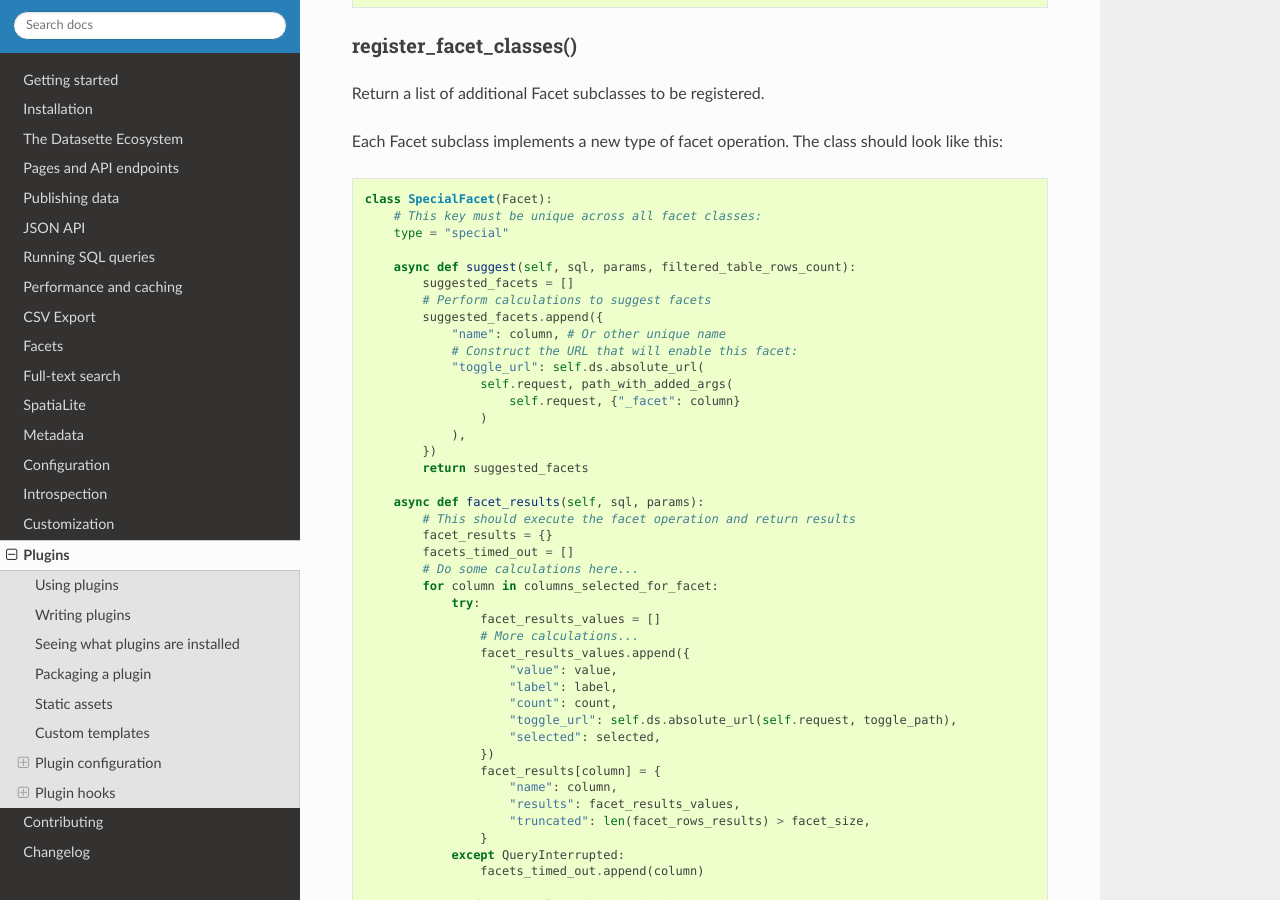
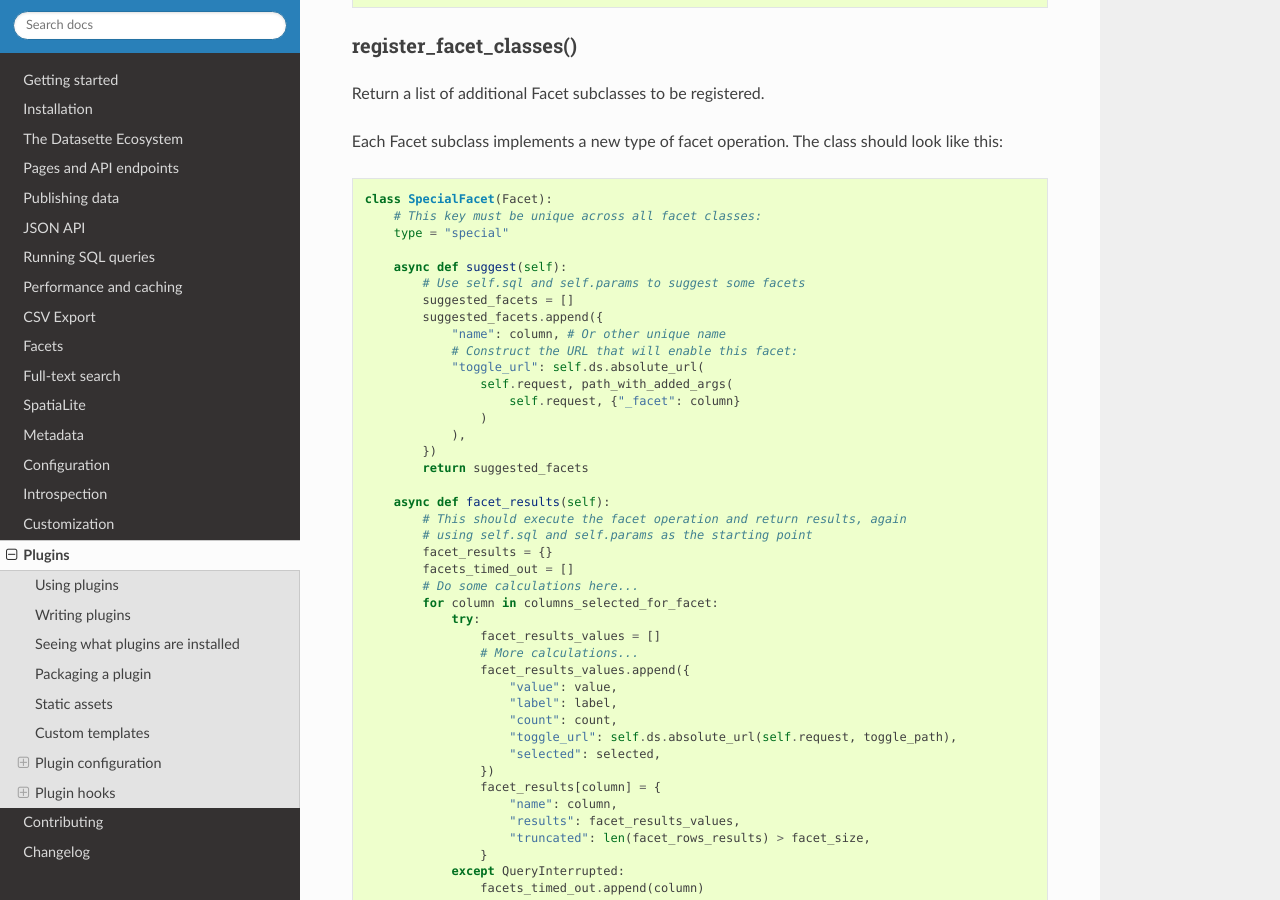
Before and after one commit to simonw/datasette, a Sphinx documentation site: the page built from docs/plugins.rst, in a window 1280 px wide and 900 px high, scrolled down 14633 px. Built offline with Sphinx 7.4.7 and the Read the Docs theme 2.0.0, drawn with Linux system fonts in a browser that asks for light colours.

Commit message:
Updated custom facet docs, closes #482

```diff
--- a/docs/plugins.rst
+++ b/docs/plugins.rst
@@ -712,9 +712,9 @@ Each Facet subclass implements a new type of facet operation. The class should l
         # This key must be unique across all facet classes:
         type = "special"
 
-        async def suggest(self, sql, params, filtered_table_rows_count):
+        async def suggest(self):
+            # Use self.sql and self.params to suggest some facets
             suggested_facets = []
-            # Perform calculations to suggest facets
             suggested_facets.append({
                 "name": column, # Or other unique name
                 # Construct the URL that will enable this facet:
@@ -726,8 +726,9 @@ Each Facet subclass implements a new type of facet operation. The class should l
             })
             return suggested_facets
 
-        async def facet_results(self, sql, params):
-            # This should execute the facet operation and return results
+        async def facet_results(self):
+            # This should execute the facet operation and return results, again
+            # using self.sql and self.params as the starting point
             facet_results = {}
             facets_timed_out = []
             # Do some calculations here...
@@ -752,7 +753,7 @@ Each Facet subclass implements a new type of facet operation. The class should l
 
             return facet_results, facets_timed_out
 
-See ``datasette/facets.py`` for examples of how these classes can work.
+See `datasette/facets.py <https://github.com/simonw/datasette/blob/master/datasette/facets.py>`__ for examples of how these classes can work.
 
 The plugin hook can then be used to register the new facet class like this:
 
```
